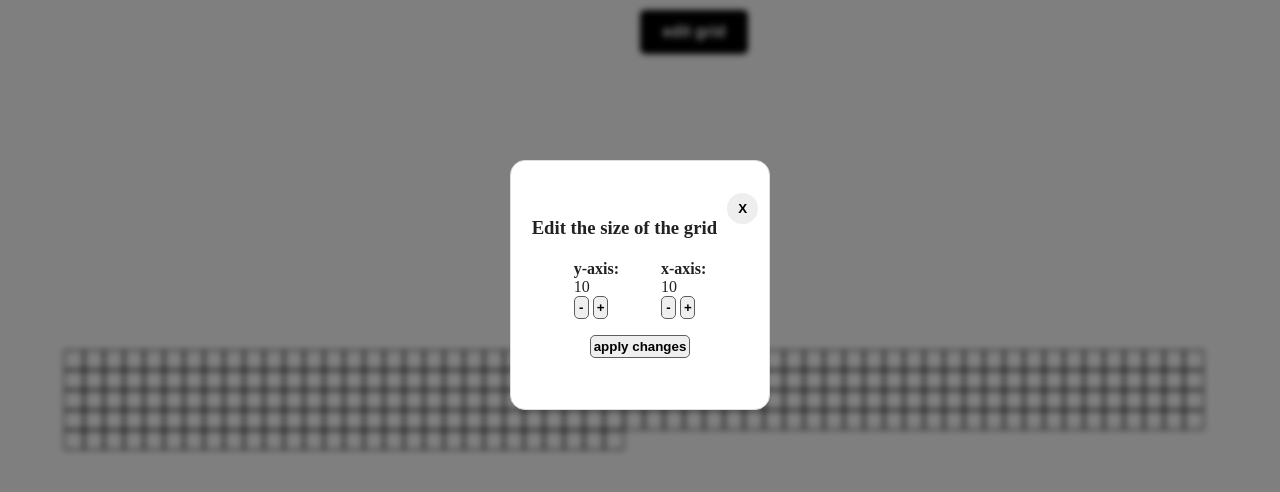
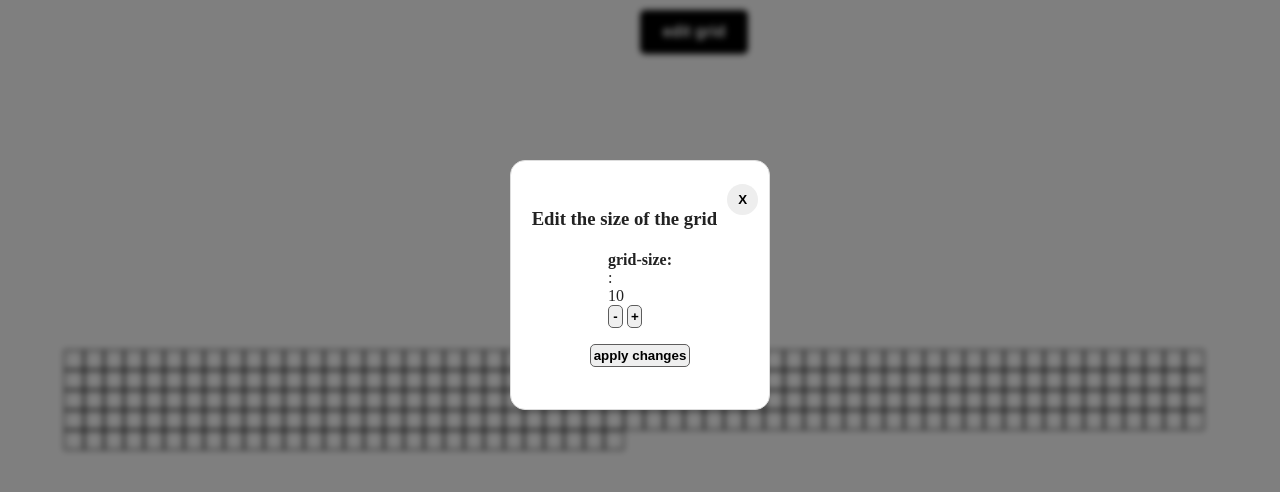
Before and after one commit to rloftus215/Etch-a-sketch, a plain HTML site: page index.html in a window 1280 px wide. Both pictures are taken after a click on the button "edit grid". Drawn offline with Linux system fonts and the light colour scheme.

Commit message:
Change x-y axis to grid

```diff
--- a/index.html
+++ b/index.html
@@ -13,17 +13,11 @@
         <button class="btn-close">X</button>
     </div>
     <div class="container-container">
-        <div class="y-axis-container">
-            <h4>y-axis: </h4>
-            <p class="y-axis-text">10</p>
-            <button class="y-axis-sub">-</button>
-            <button class="y-axis-add">+</button>
-        </div>
-        <div class="x-axis-container">
-            <h4>x-axis: </h4>
-            <p class="x-axis-text">10</p>
-            <button class="x-axis-sub">-</button>
-            <button class="x-axis-add">+</button>
+        <div class="grid">
+            <h4>grid-size: </h4>: </h4>
+            <p class="grid-text">10</p>
+            <button class="sub-to-grid">-</button>
+            <button class="add-to-grid">+</button>
         </div>
     </div>
     <button class="apply-button">apply changes</button>
```
